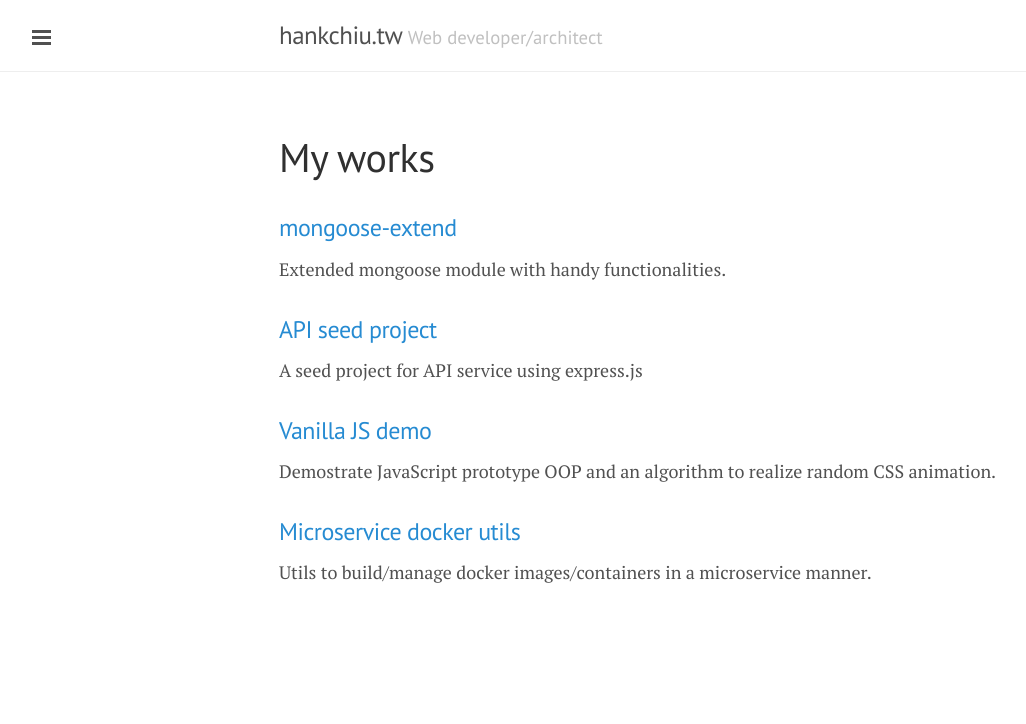
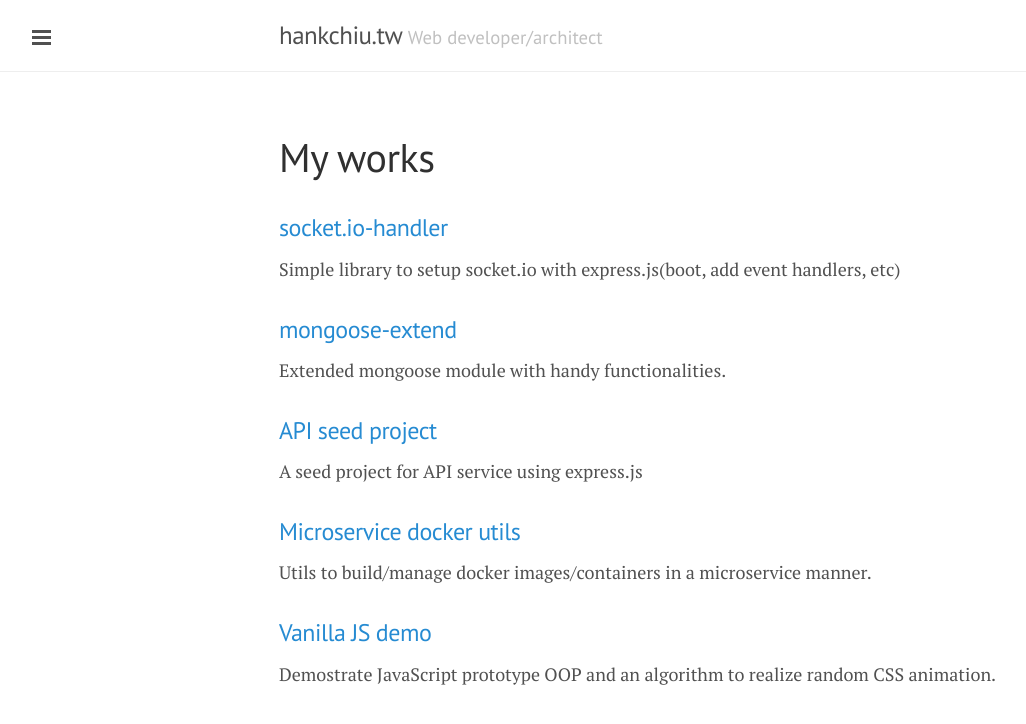
Before and after one commit to hankchiutw/hankchiutw.github.io, a Jekyll site: the page built from my-works.html, in a window 1280 px wide. Shown: the top 724 px of the page, without its empty margins (1-1027 px from the left). Built offline with Jekyll 4.4.1, drawn with Linux system fonts in a browser that asks for light colours.

Commit message:
add socket.io-handler

```diff
--- a/my-works.html
+++ b/my-works.html
@@ -5,6 +5,11 @@ title: "My works"
 
 <div class="page">
   <h1 class="page-title">My works</h1>
+
+  <p>
+    <h3><a class='title' href="https://github.com/hankchiutw/socket.io-handler" target=_blank>socket.io-handler</a></h3>
+    <span class='note'>Simple library to setup socket.io with express.js(boot, add event handlers, etc)</span>
+  </p>
 
   <p>
     <h3><a class='title' href="https://github.com/hankchiutw/mongoose-extend" target=_blank>mongoose-extend</a></h3>
@@ -17,13 +22,14 @@ title: "My works"
   </p>
 
   <p>
+    <h3><a class='title' href="https://github.com/hankchiutw/microservice-docker-utils" target=_blank>Microservice docker utils</a></h3>
+    <span class='note'>Utils to build/manage docker images/containers in a microservice manner.</span>
+  </p>
+
+  <p>
     <h3><a class='title' href="https://github.com/hankchiutw/vanillajs-demo" target=_blank>Vanilla JS demo</a></h3>
     <span class='note'>Demostrate JavaScript prototype OOP and an algorithm to realize random CSS animation.</span>
   </p>
 
-  <p>
-    <h3><a class='title' href="https://github.com/hankchiutw/microservice-docker-utils" target=_blank>Microservice docker utils</a></h3>
-    <span class='note'>Utils to build/manage docker images/containers in a microservice manner.</span>
-  </p>
 
 </div>
```
